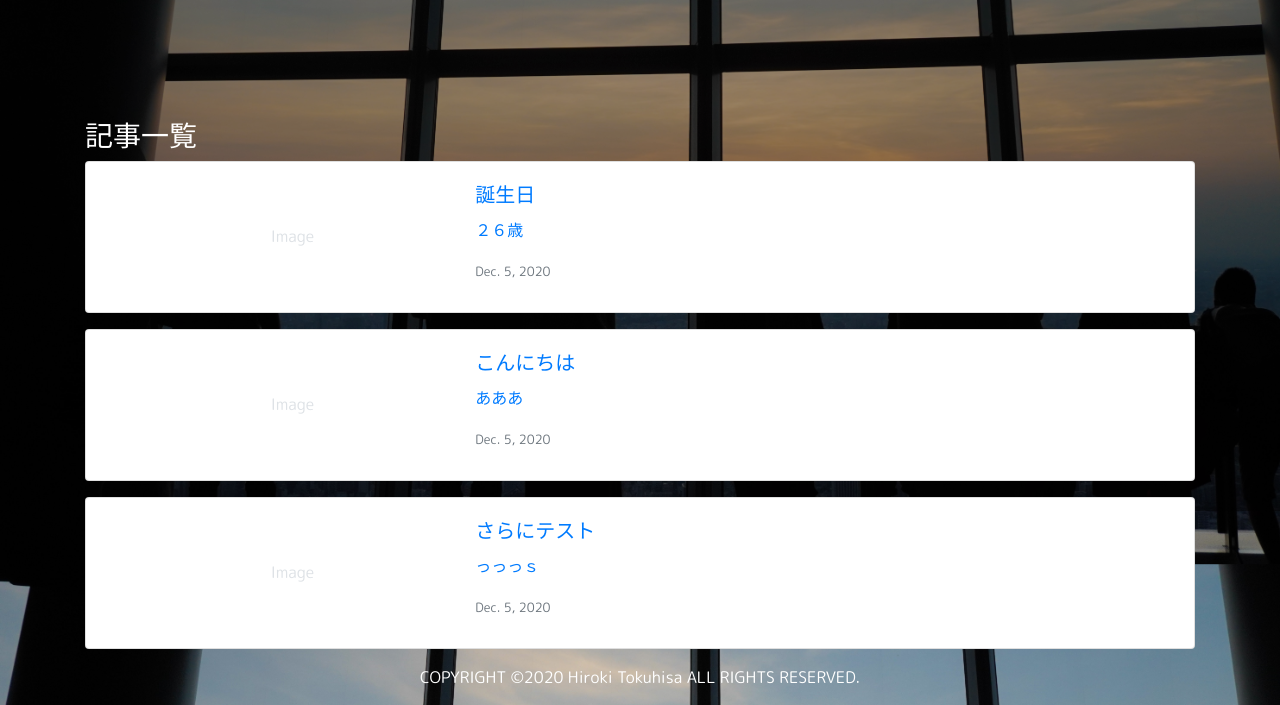
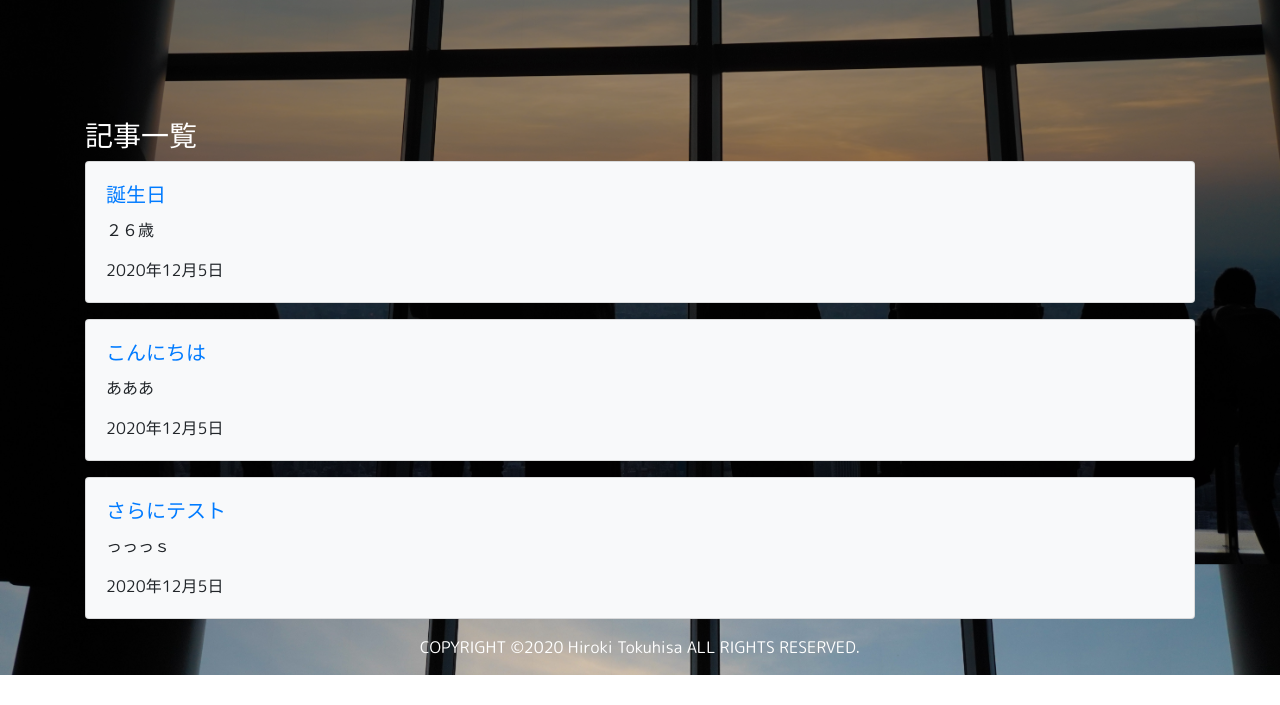
Before and after one commit to TokuhisaH/MyPortfolio, a Django app: page /bloglist/ in a window 1280 px wide. Shown: the part 289-994 px from the top of the page. After the commit the page ends 964 px from the top, so only its background shows below. Run offline with Django 3.2, Linux system fonts and the light colour scheme; data comes from the database, SQL or seed files in the repository; some libraries are stand-ins or nearby versions.

Commit message:
fix bloglist

```diff
--- a/templates/bloglist.html
+++ b/templates/bloglist.html
@@ -12,26 +12,17 @@
     <div class="blog-list">
     <h3>記事一覧</h3>
     {% for item in object_list %}
-      <a href="{% url 'blogdetail' item.pk%}">
-        <div class="card mb-3" style="max-width: 100%; height: 30%">
-          <div class="row no-gutters">
-            <div class="col-md-4">
-              <svg class="bd-placeholder-img" width="100%" height="100%" xmlns="http://www.w3.org/2000/svg" preserveAspectRatio="xMidYMid slice" focusable="false" role="img" aria-label="Placeholder: Image">
-                <title>{{item.title}}</title>
-                <text x="50%" y="50%" fill="#dee2e6" dy=".3em">Image
-                </text>
-              </svg>
-            </div>
-            <div class="col-md-8">
-              <div class="card-body">
-                <h5 class="card-title">{{item.title}}</h5>
-                <p class="card-text">{{item.content}}</p>
-                <p class="card-text"><small class="text-muted">{{item.date}}</small></p>
-              </div>
-            </div>
-          </div>
+
+
+      <div class="card bg-light mb-3" style="width: 100%">
+        <div class="card-body">
+        <a href="{% url 'blogdetail' item.pk%}">
+          <h5 class="card-title">{{item.title}}</h5>
+        </a>
+          <p class="card-text">{{item.content}}</p>
+          <p class="card-text">{{item.date | date:"Y年n月j日" }}</p>
         </div>
-      </a>
+      </div>
       {% endfor %}
     </div>
   </div>
```
Also changed, not shown: static/48804771728_52dc063a46_k.jpg (deleted).
